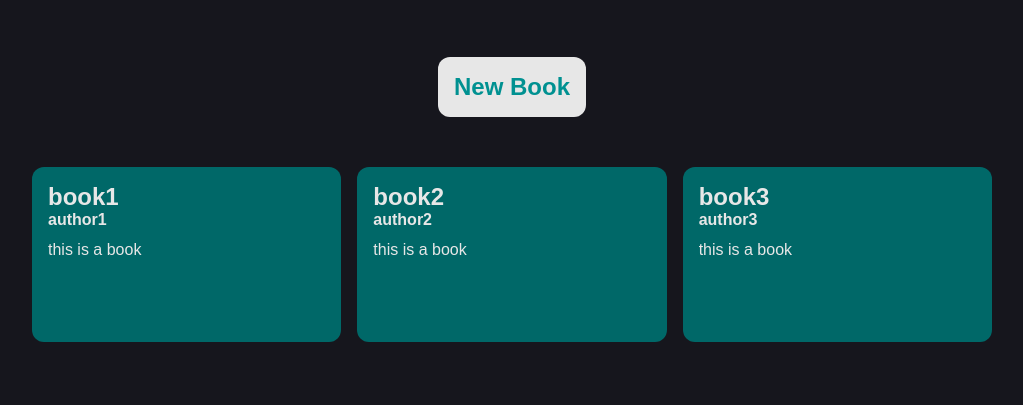
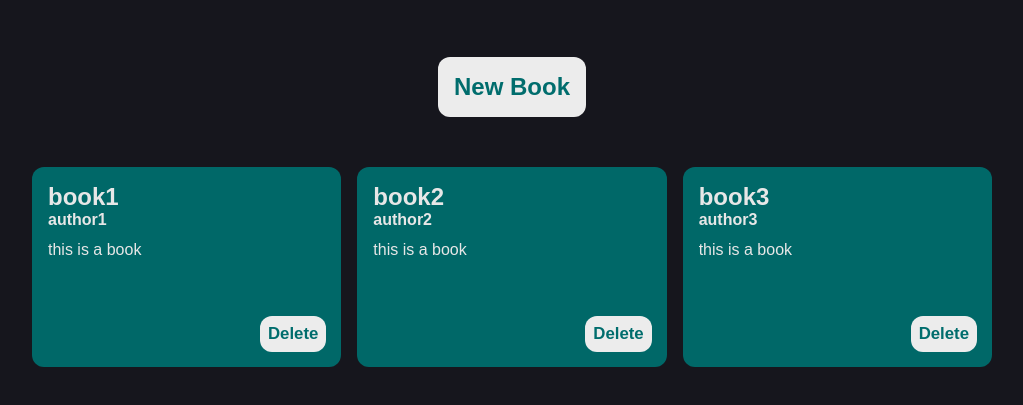
Before and after one commit to Totalimmortal0/Library, a plain HTML site: page index.html in a window 1280 px wide. Shown: the part 133-538 px from the top of the page, without its empty margins (128-1151 px from the left). Drawn offline with Linux system fonts and the light colour scheme.

Commit message:
add delete book card button plus some styling

```diff
--- a/script.js
+++ b/script.js
@@ -31,10 +31,15 @@ function displayBook(bookObj) {
     newDesc.classList.add("bookDesc")
     newDesc.innerText = bookObj.desc
 
+    const newDeleteBtn = document.createElement("button")
+    newDeleteBtn.classList.add("deleteCardBtn")
+    newDeleteBtn.innerText = "Delete"
+
     newCard.appendChild
     newCard.appendChild(newTitle)
     newCard.appendChild(newAuthor)
     newCard.appendChild(newDesc)
+    newCard.appendChild(newDeleteBtn)
 
     booksCard.appendChild(newCard)
 }
--- a/style.css
+++ b/style.css
@@ -21,20 +21,33 @@ h1 {
 }
 
 button {
-    color: rgb(0, 145, 145);
-    background-color: rgb(231, 231, 231);
-    margin: 50px;
-    padding: 16px;
+    color: rgb(0, 109, 109);
+    background-color: rgb(236, 236, 236);
     border-radius: 12px;
-    font-size: 1.5rem;
-    font-weight: 600;
     border: none;
     cursor: pointer;
 }
 
-button:hover {
+.newBookBtn {
+    margin: 50px;
+    padding: 16px;
+    font-size: 1.5rem;
+    font-weight: 600;
+}
+
+.deleteCardBtn {
+    padding: 8px;
+    font-weight: 700;
+    font-size: 1.05rem;
+    position: absolute;
+    bottom: 15px;
+    right: 15px;
+}
+
+.newBookBtn:hover, .deleteCardBtn:hover {
     transform: scale(1.03);
     background-color: rgb(240, 240, 240);
+    box-shadow: 0px 0px 32px -10px rgba(0, 0, 0, 0.50);
 }
 
 .books {
@@ -43,7 +56,7 @@ button:hover {
     display: grid;
     gap: 16px;
     grid-template-columns: repeat(auto-fit, minmax(250px, 1fr));
-    grid-template-rows: repeat(auto-fit, minmax(150px, 1fr));
+    grid-template-rows: repeat(auto-fit, minmax(200px, 1fr));
 }
 
 .bookCard {
@@ -51,8 +64,9 @@ button:hover {
     color: rgb(231, 231, 231);
     padding: 16px;
     border-radius: 12px;
-    min-height: 175px;
+    min-height: 200px;
     min-width: 150px;
+    position: relative;
 }
 
 .bookCard:hover {
```
Also changed, not shown: index.html (+1 -0 lines).
